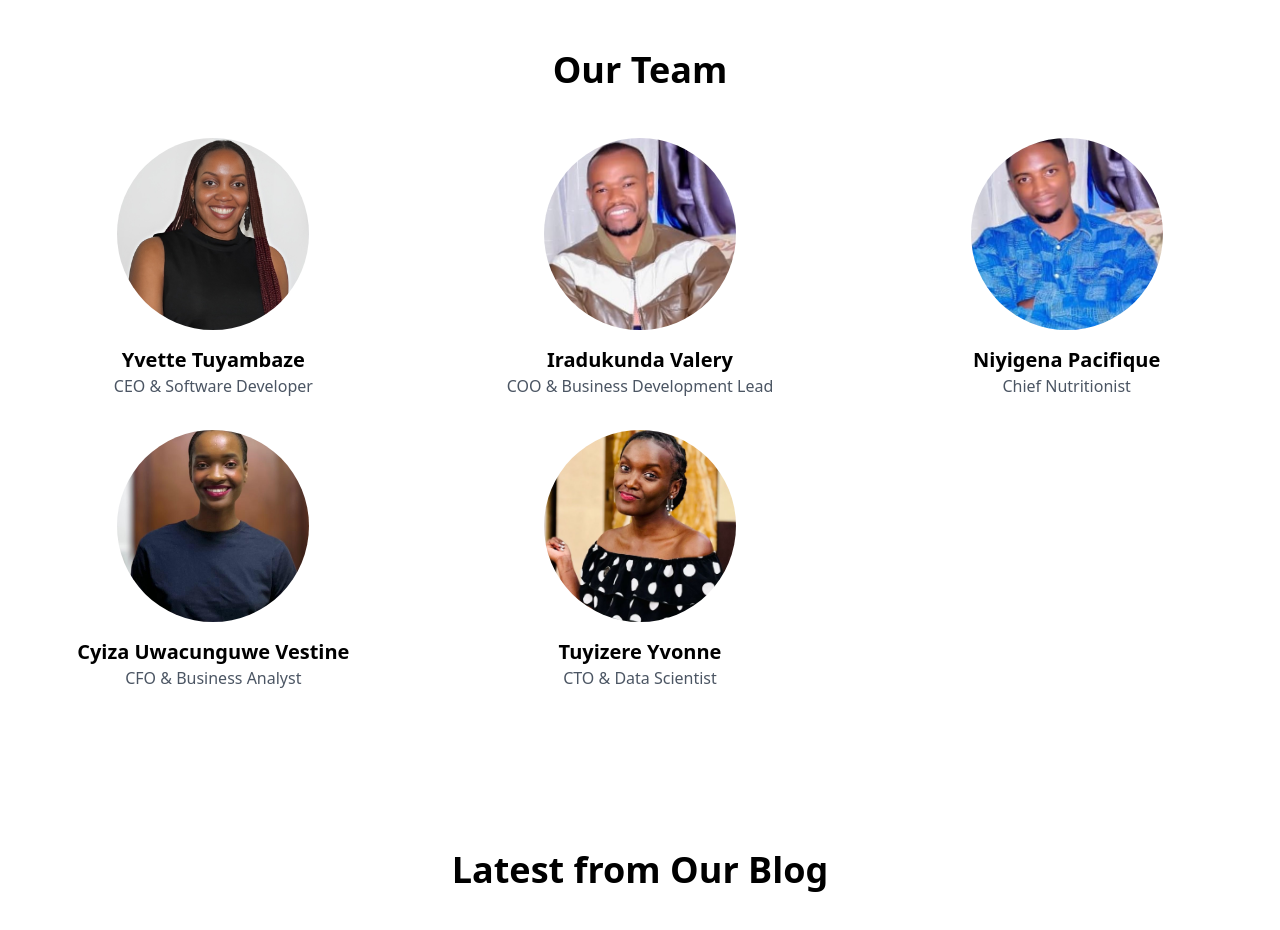
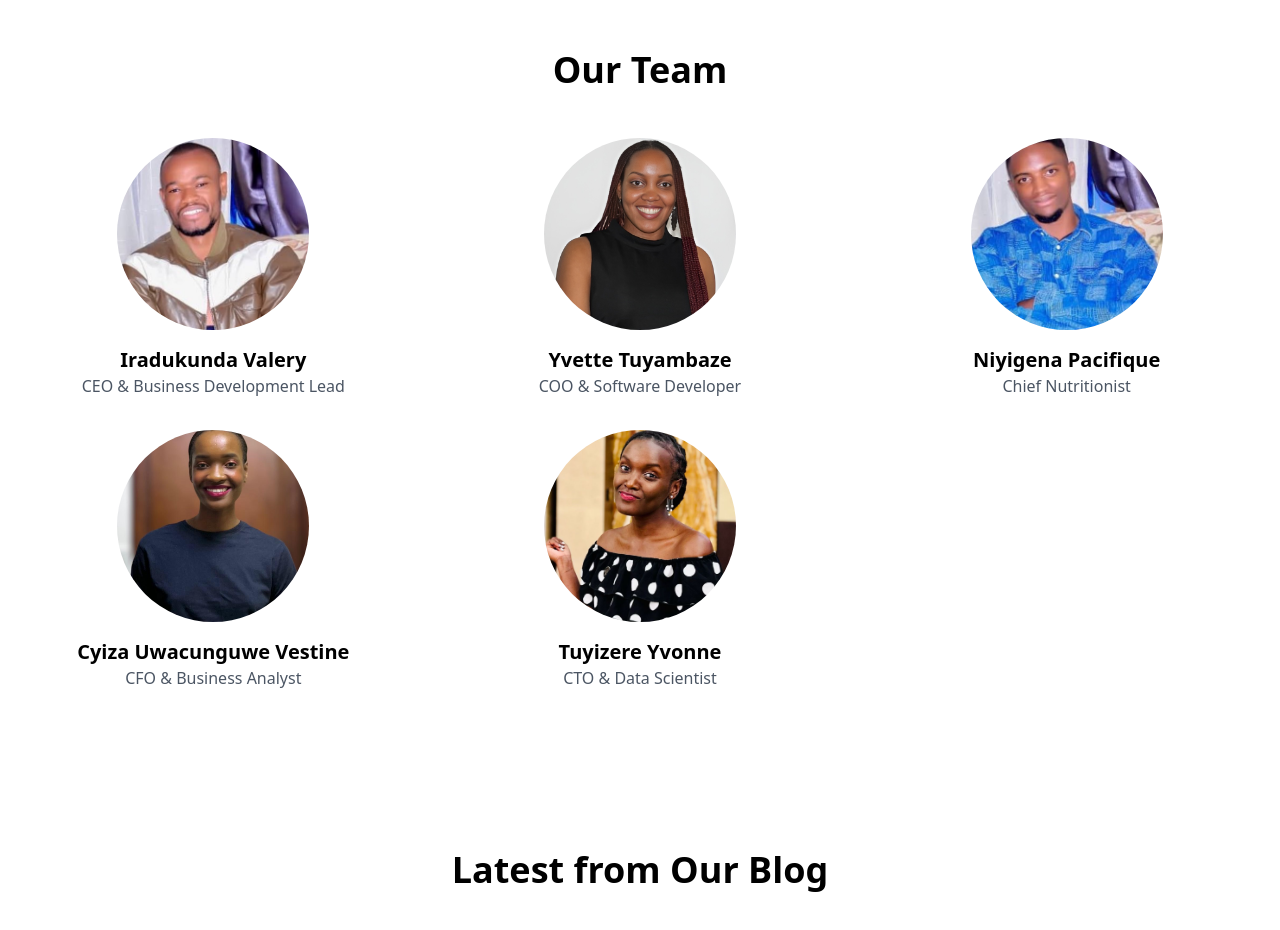
Before and after one commit to Yvettetuyambaze/Nutismart-Website, a plain HTML site: page index.html in a window 1280 px wide. Shown: the part 4700-5630 px from the top of the page. Drawn offline with nearby package versions, Linux system fonts and the light colour scheme.

Commit message:
updated index

```diff
--- a/index.html
+++ b/index.html
@@ -313,17 +313,18 @@
             <div class="container mx-auto px-4">
                 <h2 class="text-2xl md:text-4xl font-bold mb-12 text-center">Our Team</h2>
                 <div class="grid grid-cols-2 md:grid-cols-3 gap-8">
+
+                    <div class="text-center">
+                        <img src="./images/valery.jpg" alt="Iradukunda Valery"
+                            class="rounded-full mx-auto mb-4 w-32 h-32 md:w-48 md:h-48 object-cover">
+                        <h3 class="text-xl font-semibold">Iradukunda Valery</h3>
+                        <p class="text-gray-600">CEO & Business Development Lead</p>
+                    </div>
                     <div class="text-center">
                         <img src="./images/yvette.jpg" alt="Yvette Tuyambaze"
                             class="rounded-full mx-auto mb-4 w-32 h-32 md:w-48 md:h-48 object-cover">
                         <h3 class="text-xl font-semibold">Yvette Tuyambaze</h3>
-                        <p class="text-gray-600">CEO & Software Developer</p>
-                    </div>
-                    <div class="text-center">
-                        <img src="./images/valery.jpg" alt="Iradukunda Valery"
-                            class="rounded-full mx-auto mb-4 w-32 h-32 md:w-48 md:h-48 object-cover">
-                        <h3 class="text-xl font-semibold">Iradukunda Valery</h3>
-                        <p class="text-gray-600">COO & Business Development Lead</p>
+                        <p class="text-gray-600">COO & Software Developer</p>
                     </div>
                     <div class="text-center">
                         <img src="./images/nigena.jpg" alt="Niyigena Pacifique"
```
